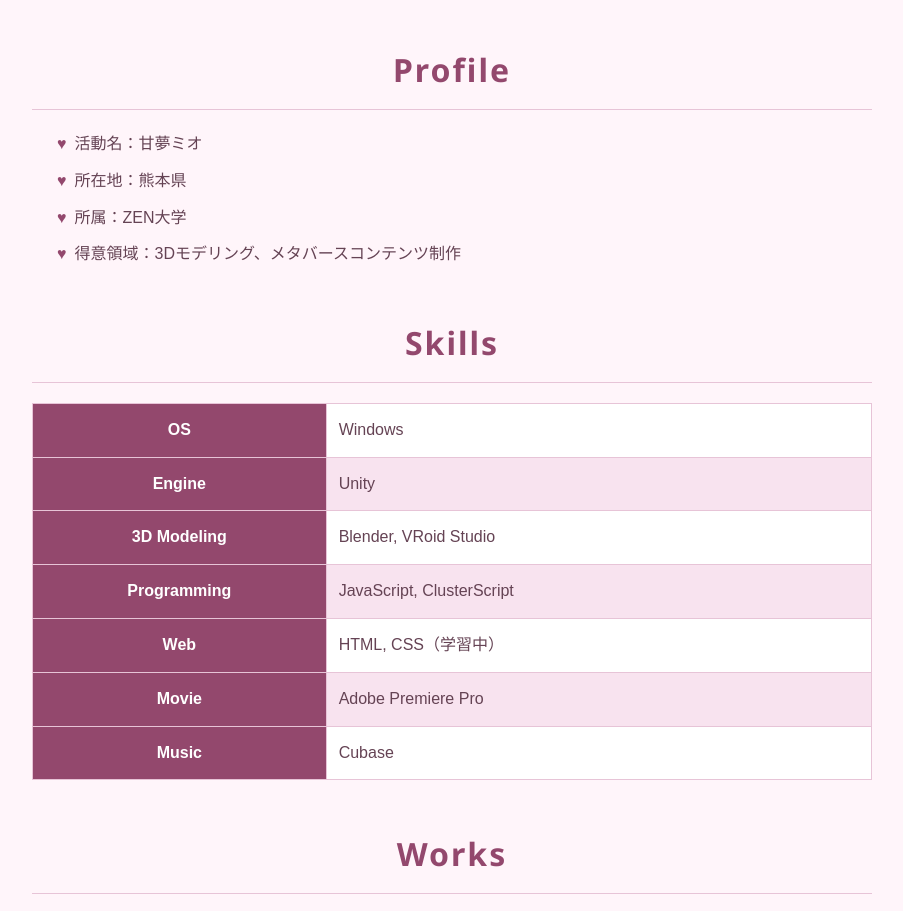
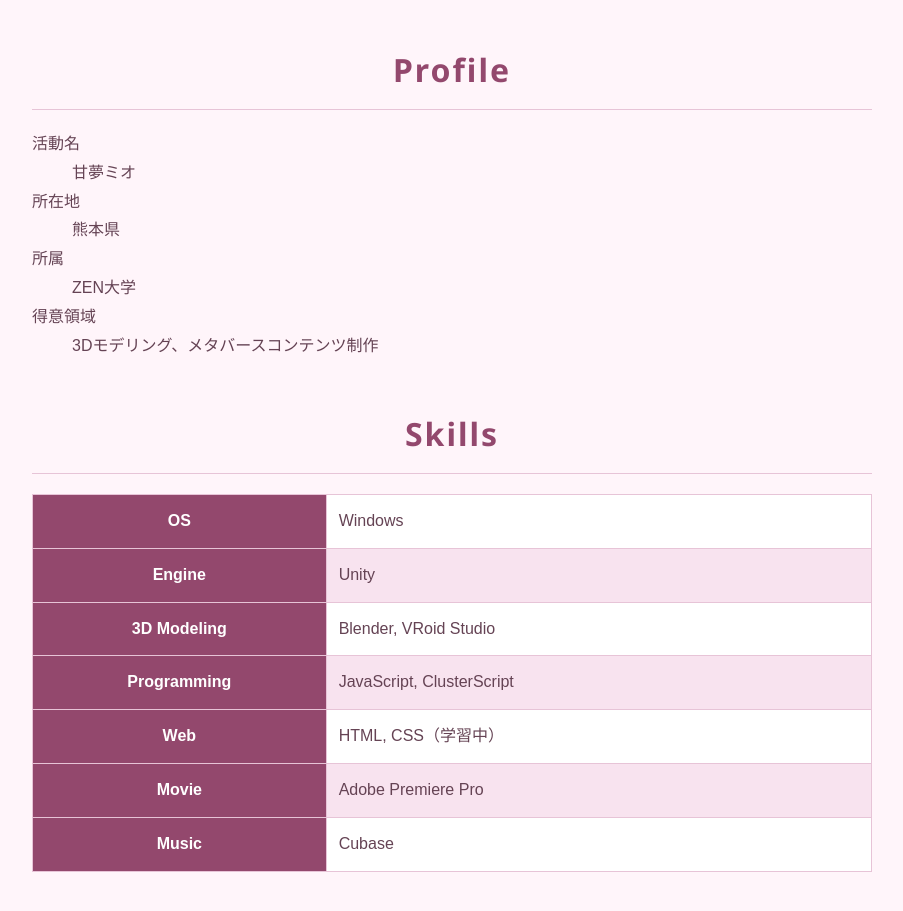
Before and after one commit to miou923/GitHub.miou923.github.io, a plain HTML site: page index.html in a window 1280 px wide. Shown: the part 880-1791 px from the top of the page, without its empty margins (188-1091 px from the left). Drawn offline with Linux system fonts and the light colour scheme.

Commit message:
Update index.html

```diff
--- a/index.html
+++ b/index.html
@@ -32,12 +32,20 @@
 </div>
 
       <h2>Profile</h2>
-      <ul>
-        <li>活動名：甘夢ミオ</li>
-        <li>所在地：熊本県</li>
-        <li>所属：ZEN大学</li>
-        <li>得意領域：3Dモデリング、メタバースコンテンツ制作</li>
-      </ul>
+
+<dl class="profile-list">
+  <dt>活動名</dt>
+  <dd>甘夢ミオ</dd>
+
+  <dt>所在地</dt>
+  <dd>熊本県</dd>
+
+  <dt>所属</dt>
+  <dd>ZEN大学</dd>
+
+  <dt>得意領域</dt>
+  <dd>3Dモデリング、メタバースコンテンツ制作</dd>
+</dl>
 
       <h2>Skills</h2>
       <table>
```
